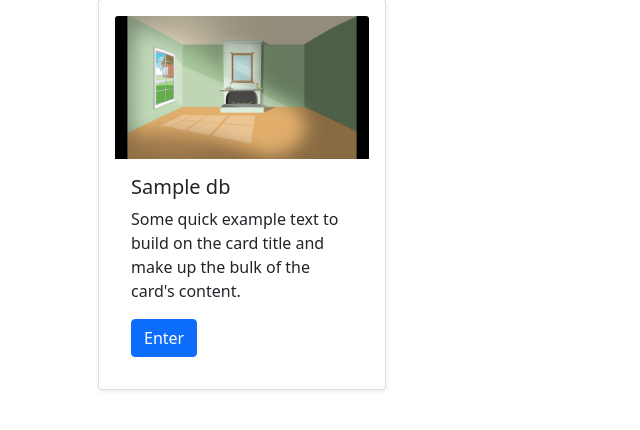
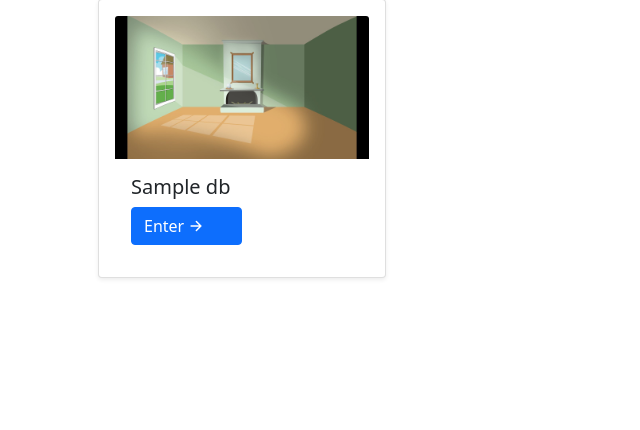
Before and after one commit to sumitstha1/chatwithdjango, a Django app: page /rooms/ in a window 1280 px wide. Shown: the part 273-703 px from the top of the page, without its empty margins (0-640 px from the left). Run offline with Django 4.2, Linux system fonts and the light colour scheme; a user stored in the database is signed in; tables that the repository leaves empty hold one stand-in row (values such as "Sample post").

Commit message:
Changes in rooms.html for cart styling

```diff
--- a/djangochat/room/templates/room/rooms.html
+++ b/djangochat/room/templates/room/rooms.html
@@ -17,8 +17,12 @@ Rooms | DjangoChat
                     <img src="{% static 'img/room.jpg' %}" class="card-img-top" alt="...">
                     <div class="card-body">
                         <h5 class="card-title">{{ room.name }}</h5>
-                        <p class="card-text">Some quick example text to build on the card title and make up the bulk of the card's content.</p>
-                        <a href="{% url 'room' room.slug %}" class="btn btn-primary">Enter</a>
+                        <a href="{% url 'room' room.slug %}" class="btn btn-primary d-flex w-50">
+                            Enter
+                            <span class="ms-1 d-flex justify-content-center align-items-center">
+                                <ion-icon name="arrow-forward-outline"></ion-icon>
+                            </span>
+                        </a>
                     </div>
                 </div>
             {% endfor %}
```
